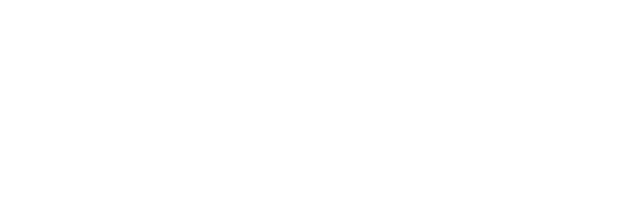
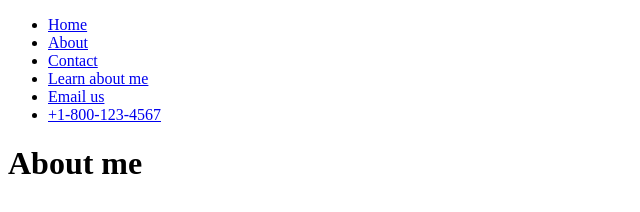
Before and after one commit to webdev-del/github-intro, a plain HTML site: page about.html in a window 1280 px wide. Shown: the whole page, without its empty margins (0-640 px from the left). Drawn offline with Linux system fonts and the light colour scheme.

```diff
--- a/about.html
+++ b/about.html
@@ -8,6 +8,17 @@
     <title>Document</title>
 </head>
 <body>
-    <!--Page content starts here-->
+    <!--Navigation-->
+    <nav>
+        <ul>
+            <li><a href="index.html">Home</a></li>
+            <li><a href="about.html">About</a></li>
+            <li><a href="contact.html">Contact</a></li>
+            <li><a href="about.html#wait">Learn about me</a></li>
+            <li><a href="malito:address@example.com">Email us</a></li>
+            <li><a href="tel:+1-800-123-4567">+1-800-123-4567</a></li>
+        </ul>
+    </nav>
+    <h1 id="wait">About me</h1>
 </body>
 </html>
```
Also changed, not shown: contact.html (+11 -0 lines), index.html (+4 -0 lines), images/Afghan-Hound-standing-in-a-garden.avif (added), images/TheGraveyardBook_Hardcover.jpg (added), images/channels4_profile.jpg (added), images/f9b4f4_09701fe16a164079b5a2e092335b7b4e~mv2.avif (added), images/olivia-ruiz-solidays-1140x570.jpg (added).
